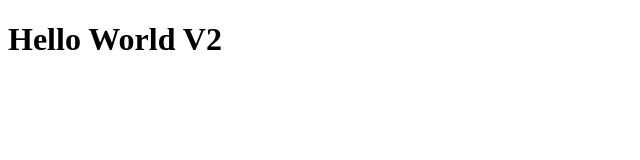
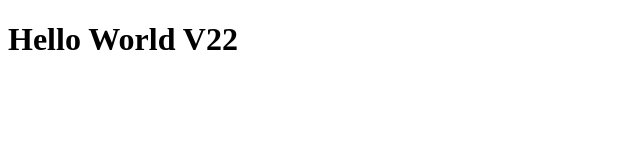
Before and after one commit to brianlee513/ci-cd-tutorial, a plain HTML site: page index.html in a window 1280 px wide. Shown: the full height of the page, 0-640 px from the left. Drawn offline with Linux system fonts and the light colour scheme.

Commit message:
ci-cd changes

```diff
--- a/index.html
+++ b/index.html
@@ -7,7 +7,7 @@
 </head>
 
 <body>
-    <h1>Hello World V2</h1>
+    <h1>Hello World V22</h1>
 </body>
 
 </html>
```
Also changed, not shown: 1 other file.
